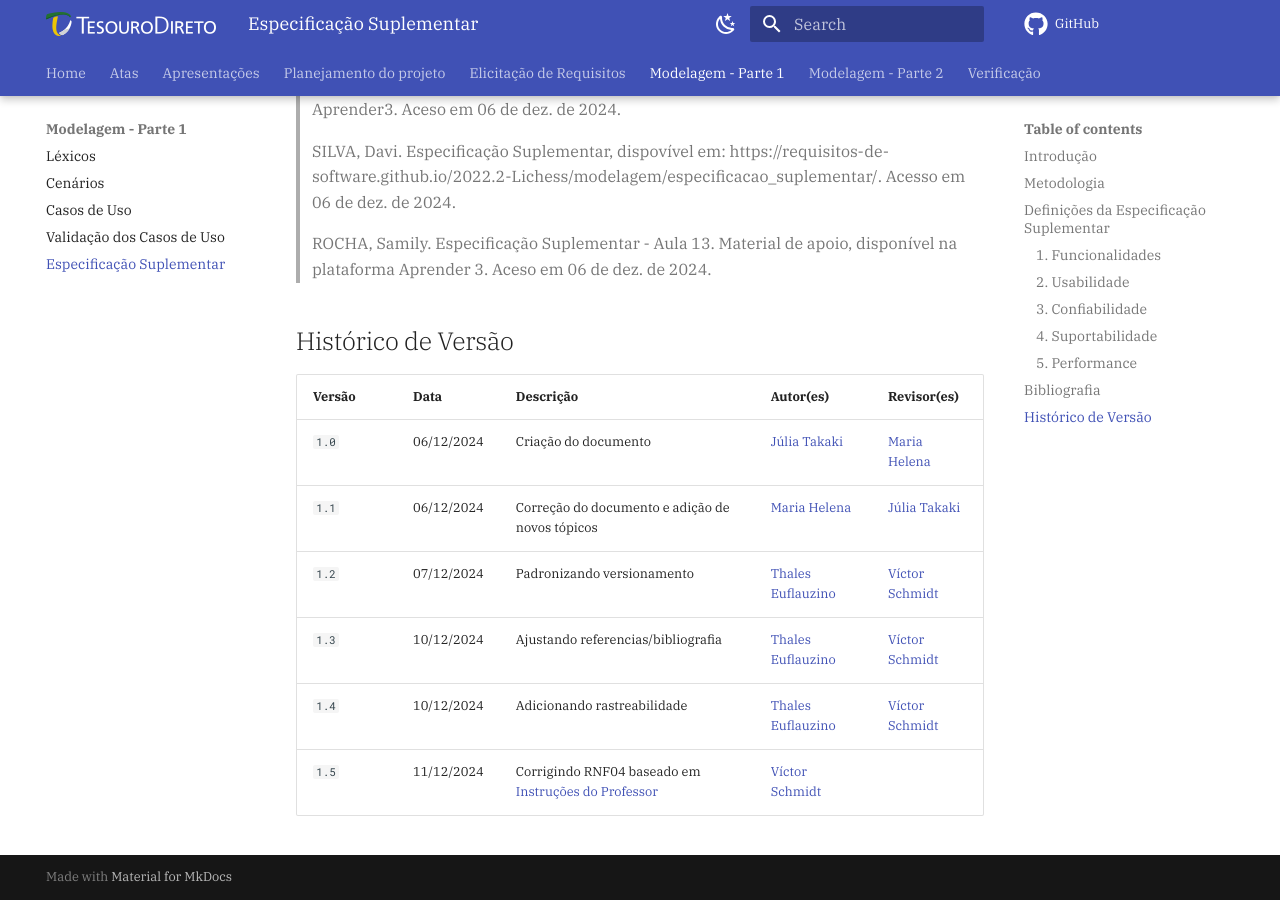
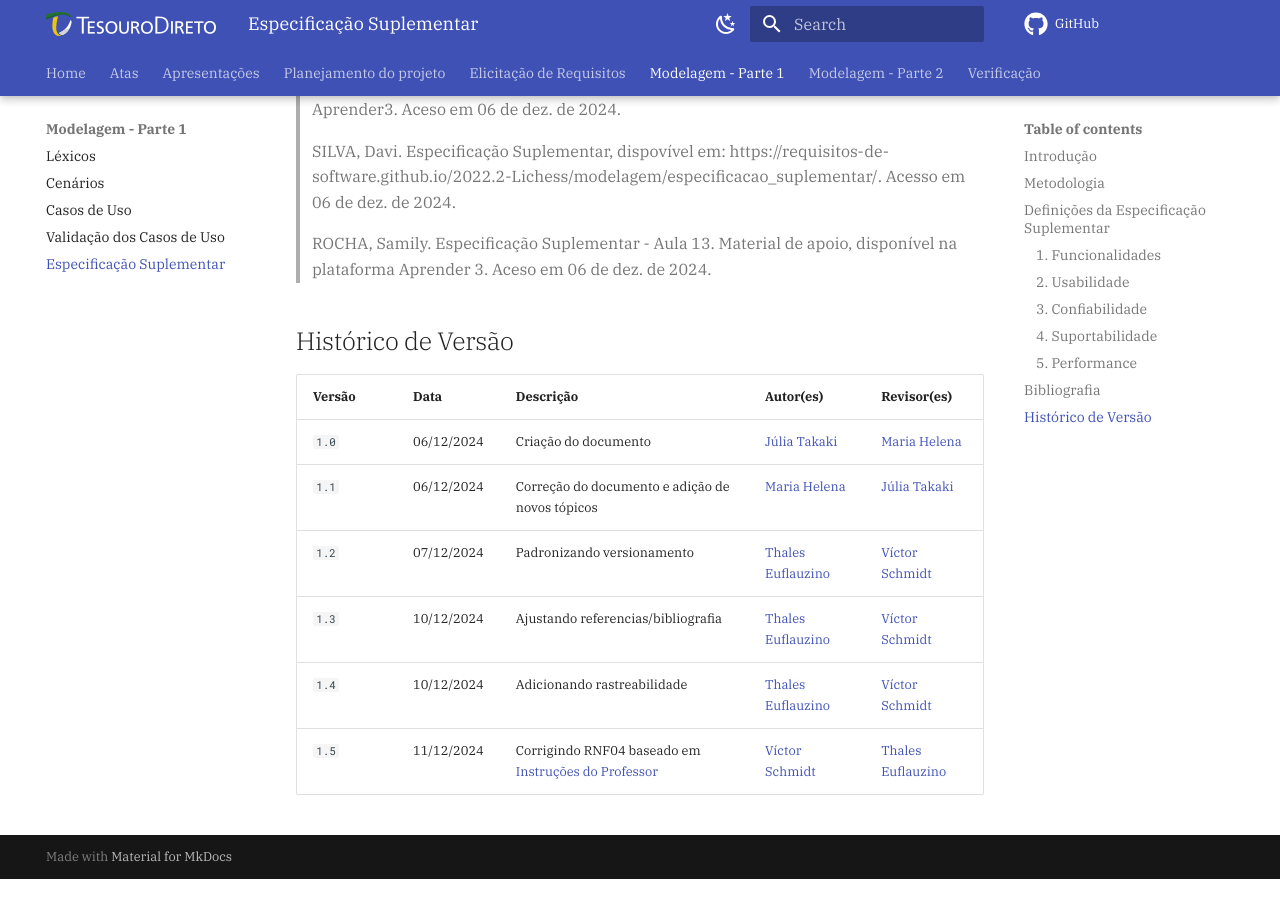
Before and after one commit to Requisitos-de-Software/2024.2-Grupo05, an MkDocs documentation site: the page built from docs/modelagem-pt1/especificacao-suplementar.md, in a window 1280 px wide and 900 px high, scrolled down 2524 px. Built offline with MkDocs 1.6.1 and Material for MkDocs 9.7.7, drawn with Linux system fonts in a browser that asks for light colours; comment, search, counter and statistics services are not loaded; after the commit the page ends 3403 px from its top, so only the background shows below that.

```diff
--- a/docs/modelagem-pt1/especificacao-suplementar.md
+++ b/docs/modelagem-pt1/especificacao-suplementar.md
@@ -82,4 +82,4 @@ Esse tópico diz respeito a questões relacionadas ao desempenho do software. Os
 | `1.2`  | 07/12/2024 |  Padronizando versionamento        | [Thales Euflauzino](https://github.com/thaleseuflauzino)  | [Víctor Schmidt](https://github.com/moonshinerd)  |
 | `1.3`  | 10/12/2024 |  Ajustando referencias/bibliografia        | [Thales Euflauzino](https://github.com/thaleseuflauzino)  | [Víctor Schmidt](https://github.com/moonshinerd)  |
 | `1.4`  | 10/12/2024 |  Adicionando rastreabilidade        | [Thales Euflauzino](https://github.com/thaleseuflauzino)  | [Víctor Schmidt](https://github.com/moonshinerd)  |
-| `1.5`    | 11/12/2024 | Corrigindo RNF04 baseado em [Instruções do Professor](../../elicitacao/grupo5/requisitos/#requisitos-por-integrante)| [Víctor Schmidt](https://github.com/moonshinerd)   |  |
+| `1.5`    | 11/12/2024 | Corrigindo RNF04 baseado em [Instruções do Professor](../../elicitacao/grupo5/requisitos/#requisitos-por-integrante)| [Víctor Schmidt](https://github.com/moonshinerd)   | [Thales Euflauzino](https://github.com/thaleseuflauzino) |
```
Also changed, not shown: docs/modelagem-pt1/lexicos.md (+1 -1 lines).
